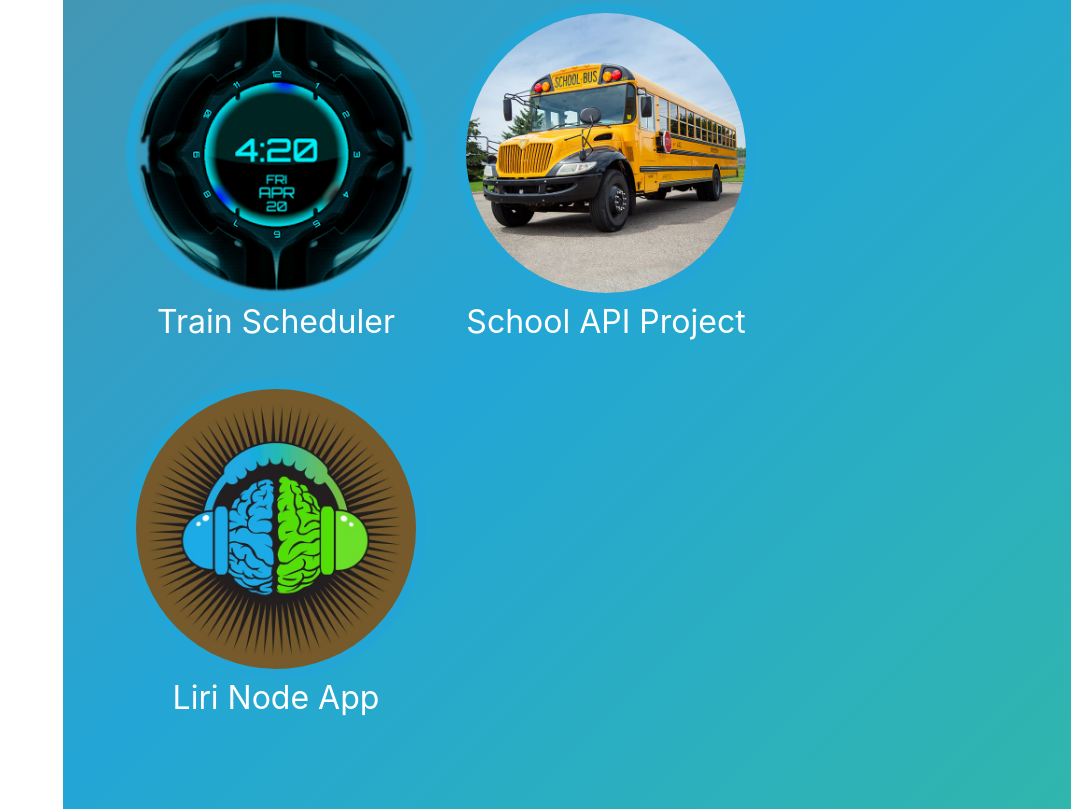
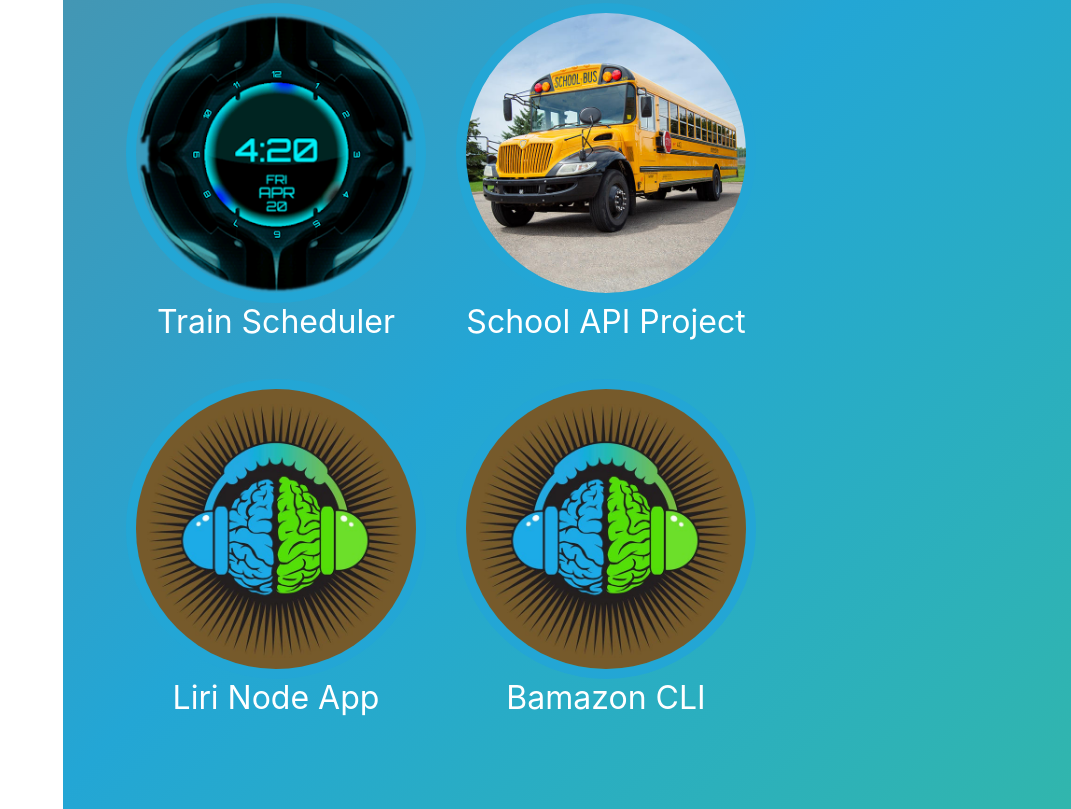
Before and after one commit to dericson87/Updated-Portfolio, a plain HTML site: page index.html in a window 1280 px wide. Shown: the part 5076-5885 px from the top of the page, without its empty margins (209-1280 px from the left). Drawn offline with Linux system fonts and the light colour scheme; a web font is replaced by a local one.

Commit message:
Update index.html

```diff
--- a/index.html
+++ b/index.html
@@ -220,6 +220,9 @@
         <div class="work">
                 <a href = "https://github.com/dericson87/liri-node-app" target='_blank'><img src="img/music.jpg" alt="music" style="height:300px !important; border: solid #23A6D5 10px;" class="rounded-circle">  <h4>Liri Node App</h4></a>
             </div>
+        <div class="work">
+                <a href = "https://github.com/dericson87/Bamazon-CLI" target='_blank'><img src="img/music.jpg" alt="music" style="height:300px !important; border: solid #23A6D5 10px;" class="rounded-circle">  <h4>Bamazon CLI</h4></a>
+            </div>
       </section>
       </div>
     </section>
```
